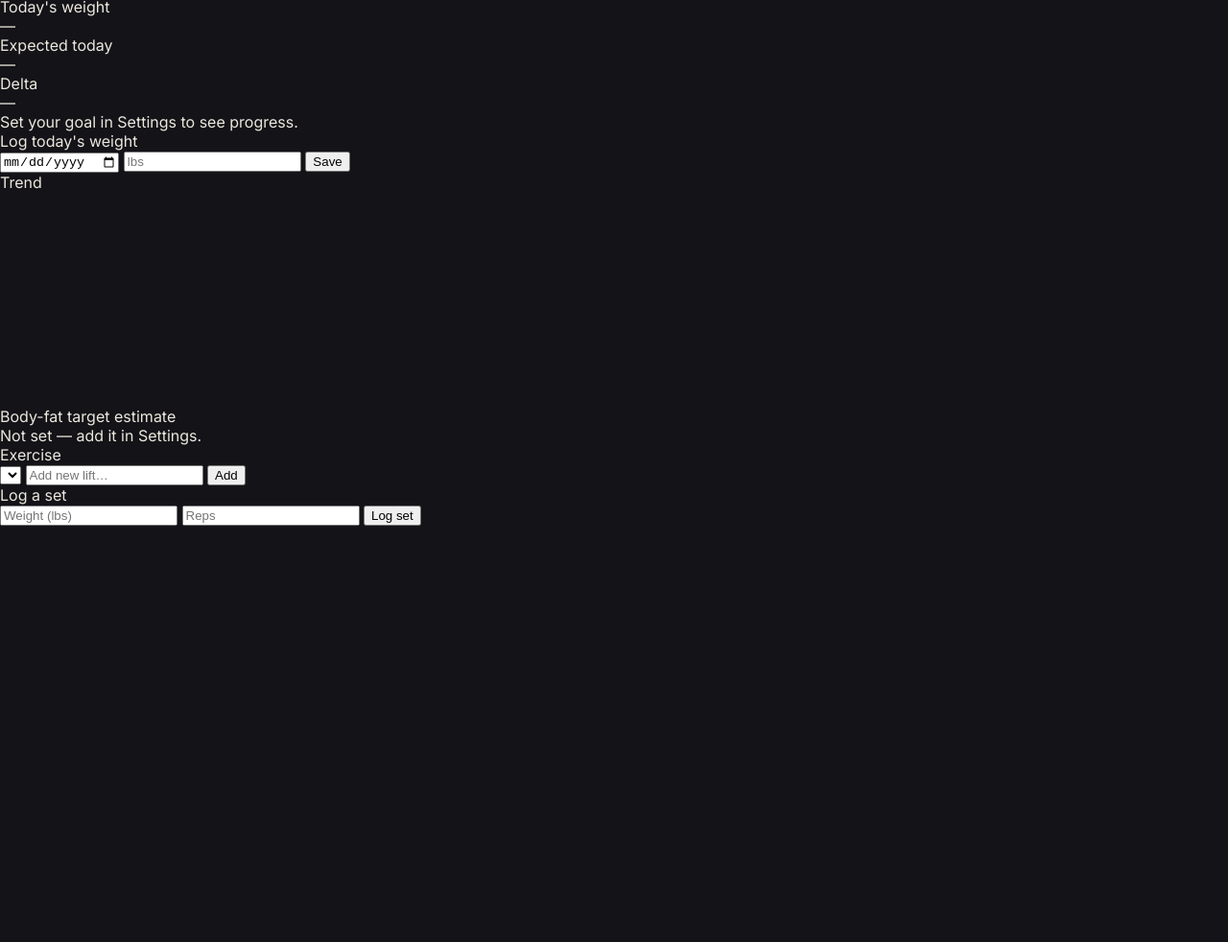
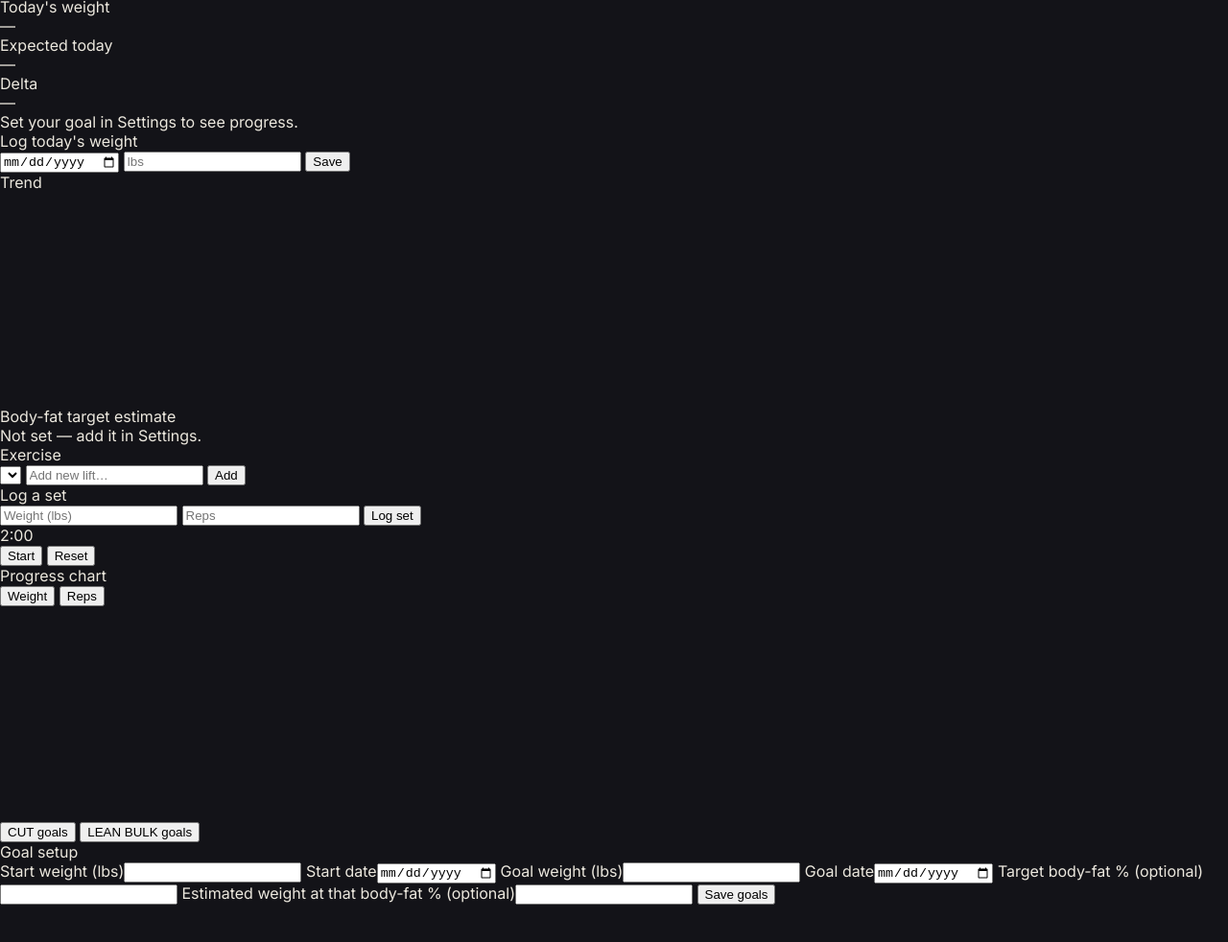
Before and after one commit to TheSelfaye/ironlog, a website: page public/index.html in a window 1280 px wide. Shown: the part 84-1066 px from the top of the page at 96% size. Before the commit the page ends 800 px from the top, so only its background shows below. Drawn offline with nearby package versions, Linux system fonts and the light colour scheme; no server answers.

Commit message:
Update index.html

```diff
--- a/public/index.html
+++ b/public/index.html
@@ -94,3 +94,47 @@
     </div>
 
     <div class="card timer-card">
+            <div class="timer-display" id="timer-display">2:00</div>
+      <div class="timer-bar-track"><div class="timer-bar-fill" id="timer-bar"></div></div>
+      <div class="timer-controls">
+        <button id="timer-start" class="btn-secondary">Start</button>
+        <button id="timer-reset" class="btn-secondary">Reset</button>
+      </div>
+    </div>
+
+    <div class="card">
+      <div class="card-title">Progress chart</div>
+      <div class="chart-toggle">
+        <button class="chart-toggle-btn active" data-metric="weight">Weight</button>
+        <button class="chart-toggle-btn" data-metric="reps">Reps</button>
+      </div>
+      <canvas id="lift-chart" height="220"></canvas>
+    </div>
+  </section>
+
+  <!-- ==================== SETTINGS TAB ==================== -->
+  <section id="tab-settings" class="tab-panel">
+    <div class="mode-switch">
+      <button class="mode-btn active" data-mode-settings="cut">CUT goals</button>
+      <button class="mode-btn" data-mode-settings="bulk">LEAN BULK goals</button>
+    </div>
+
+    <div class="card">
+      <div class="card-title">Goal setup</div>
+      <form id="goals-form" class="stacked-form">
+        <label>Start weight (lbs)<input type="number" step="0.1" id="g-start-weight"></label>
+        <label>Start date<input type="date" id="g-start-date"></label>
+        <label>Goal weight (lbs)<input type="number" step="0.1" id="g-goal-weight"></label>
+        <label>Goal date<input type="date" id="g-goal-date"></label>
+        <label>Target body-fat % (optional)<input type="number" step="0.1" id="g-bf-target"></label>
+        <label>Estimated weight at that body-fat % (optional)<input type="number" step="0.1" id="g-bf-weight"></label>
+        <button type="submit" class="btn-primary">Save goals</button>
+      </form>
+    </div>
+  </section>
+
+</main>
+
+<script src="app.js"></script>
+</body>
+</html>
```
